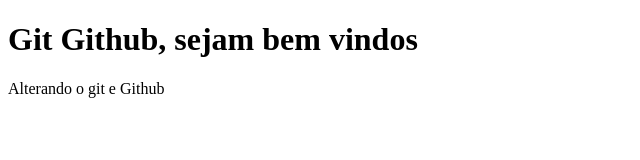
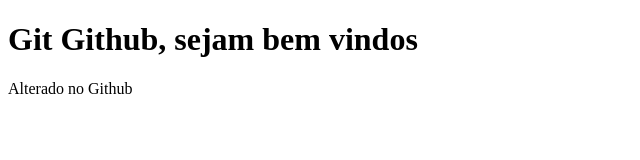
Before and after one commit to rodriguesjunior28/teste-git-github-vs-code, a plain HTML site: page index.html in a window 1280 px wide. Shown: the full height of the page, 0-640 px from the left. Drawn offline with Linux system fonts and the light colour scheme.

Commit message:
Update index.html

```diff
--- a/index.html
+++ b/index.html
@@ -8,6 +8,6 @@
 </head>
 <body>
     <h1> Git Github, sejam bem vindos </h1>
-    <p> Alterando o git e Github </p>
+    <p> Alterado no Github </p>
 </body>
 </html>
```
